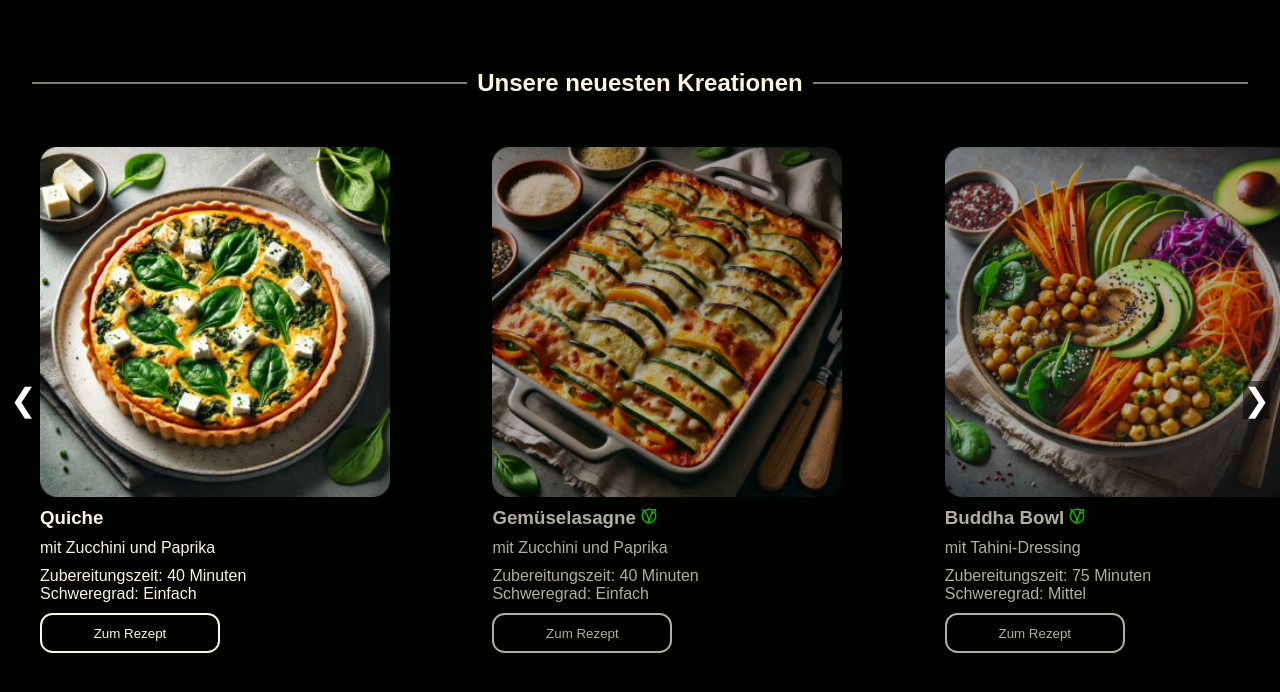
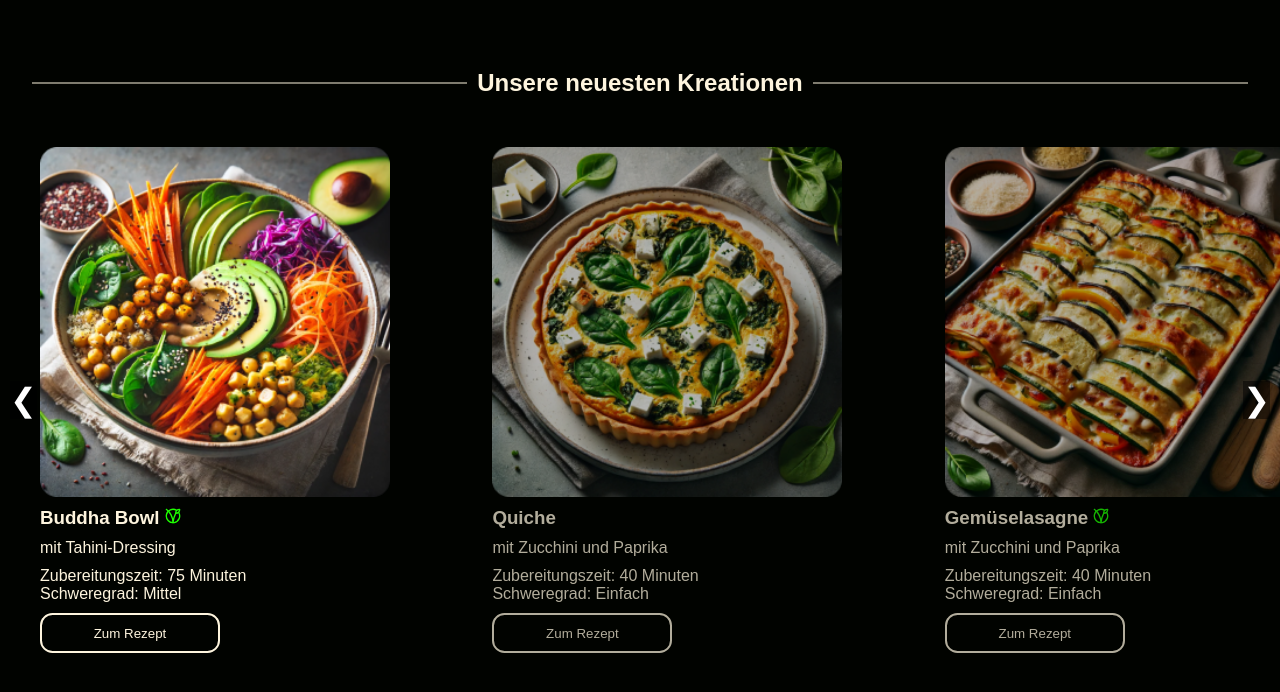
Before and after one commit to Vogel1638/greengarnishlabs, a plain HTML site: page index.html in a window 1280 px wide. Both pictures are taken after a click on the button "Vorheriges Rezept anzeigen". Shown: the part 907-1599 px from the top of the page. Drawn offline with Linux system fonts and the light colour scheme; a web font is replaced by a local one.

Commit message:
fixed slider

```diff
--- a/js/recipes.js
+++ b/js/recipes.js
@@ -1,89 +1,55 @@
 document.addEventListener('DOMContentLoaded', () => {
-  const sliderContainer = document.querySelector('.slider-track');
     const sliderTrack = document.querySelector('.slider-track');
+    const slides = Array.from(sliderTrack.querySelectorAll('.slider__slide'));
+    const slideWidth = slides[0]?.offsetWidth || 0;
 
-  const slideWidth = sliderTrack.querySelector('.slider__slide')?.offsetWidth || 0;
+    const leftButton = document.querySelector('.slider__button--left');
+    const rightButton = document.querySelector('.slider__button--right');
 
-  if (slideWidth === 0) {
-    console.error('Unable to determine slide width. Please check your CSS and HTML structure.');
-    return;
-  }
-
-  function getAllSlides() {
-    return sliderTrack.querySelectorAll('.slider__slide');
-  }
-
-  const rightButton = document.querySelector('.slider__button--left');
-  const leftButton = document.querySelector('.slider__button--right');
-
-  leftButton.addEventListener('click', () => {
-    moveLeft();
-    resetAutoSlide();
-  });
-
-  rightButton.addEventListener('click', () => {
-    moveRight();
-    resetAutoSlide();
-  });
-
-  let currentSlide = 0;
+    let isAnimating = false;
     let autoSlideInterval;
     let resetTimeout;
-  let isAnimating = false;
 
     function moveRight() {
       if (isAnimating) return;
       isAnimating = true;
-    const slides = getAllSlides();
-    if (slides.length === 0) {
-      isAnimating = false;
-      return;
-    }
-    currentSlide = (currentSlide + 1) % slides.length;
 
       sliderTrack.style.transition = 'transform 0.5s ease-in-out';
       sliderTrack.style.transform = `translateX(-${slideWidth}px)`;
 
       setTimeout(() => {
+        sliderTrack.appendChild(sliderTrack.firstElementChild);
         sliderTrack.style.transition = 'none';
         sliderTrack.style.transform = 'translateX(0)';
-      sliderTrack.appendChild(slides[0]);
+        isAnimating = false;
         updateActiveSlide();
-      isAnimating = false;
       }, 500);
     }
 
     function moveLeft() {
       if (isAnimating) return;
       isAnimating = true;
-    const slides = getAllSlides();
-    if (slides.length === 0) {
-      isAnimating = false;
-      return;
-    }
-    currentSlide = (currentSlide - 1 + slides.length) % slides.length;
 
-    const lastSlide = slides[slides.length - 1];
+      sliderTrack.insertBefore(sliderTrack.lastElementChild, sliderTrack.firstElementChild);
       sliderTrack.style.transition = 'none';
       sliderTrack.style.transform = `translateX(-${slideWidth}px)`;
-    sliderTrack.insertBefore(lastSlide, slides[0]);
 
       setTimeout(() => {
         sliderTrack.style.transition = 'transform 0.5s ease-in-out';
         sliderTrack.style.transform = 'translateX(0)';
+
         setTimeout(() => {
+          isAnimating = false;
           updateActiveSlide();
-        isAnimating = false;
         }, 500);
-    }, 20);
+      }, 0);
     }
 
     function updateActiveSlide() {
-    const slides = getAllSlides();
+      const slides = sliderTrack.querySelectorAll('.slider__slide');
       slides.forEach((slide, index) => {
         slide.classList.toggle('active', index === 0);
       });
-    updateDescription();
     }
 
     function startAutoSlide() {
@@ -100,29 +66,19 @@ document.addEventListener('DOMContentLoaded', () => {
       resetTimeout = setTimeout(startAutoSlide, 10000);
     }
 
-  // Initial setup
+    leftButton.addEventListener('click', () => {
+      moveLeft();
+      resetAutoSlide();
+    });
+
+    rightButton.addEventListener('click', () => {
+      moveRight();
+      resetAutoSlide();
+    });
+
+    sliderTrack.addEventListener('mouseenter', stopAutoSlide);
+    sliderTrack.addEventListener('mouseleave', startAutoSlide);
+
     updateActiveSlide();
     startAutoSlide();
-
-  if (sliderContainer) {
-    // Remove the old event listeners
-    sliderContainer.removeEventListener('mouseenter', stopAutoSlide);
-    sliderContainer.removeEventListener('mouseleave', startAutoSlide);
-
-    // Add new event listeners
-    sliderContainer.addEventListener('mouseenter', () => {
-      console.log('Mouse entered');
-      stopAutoSlide();
   });
-
-    sliderContainer.addEventListener('mouseleave', () => {
-      console.log('Mouse left');
-      startAutoSlide();
-    });
-
-    // Log initial state
-    console.log('Slider initialized');
-  } else {
-    console.error('Slider container not found. Mouse events will not work.');
-  }
-});
```
Also changed, not shown: css/home.css (+5 -6 lines). Lines whose indentation alone changed are shown as unchanged.
